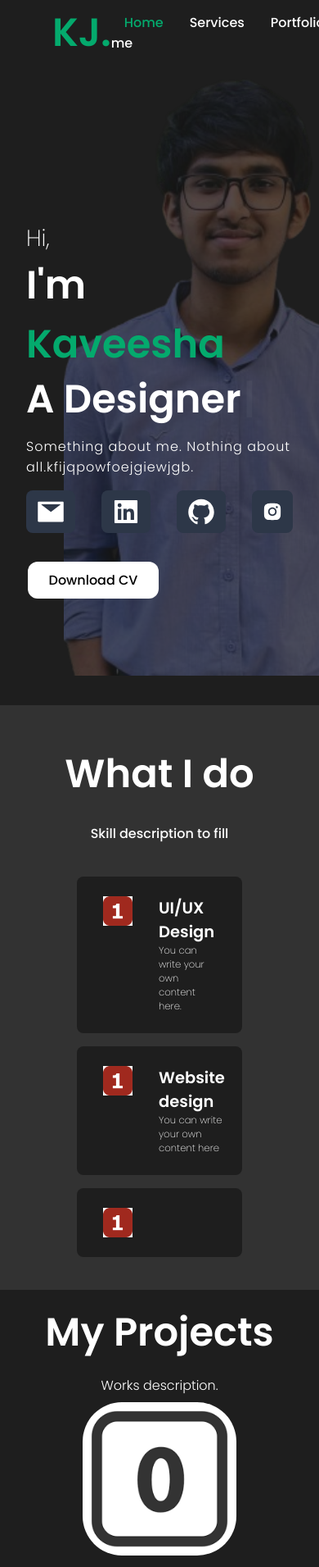
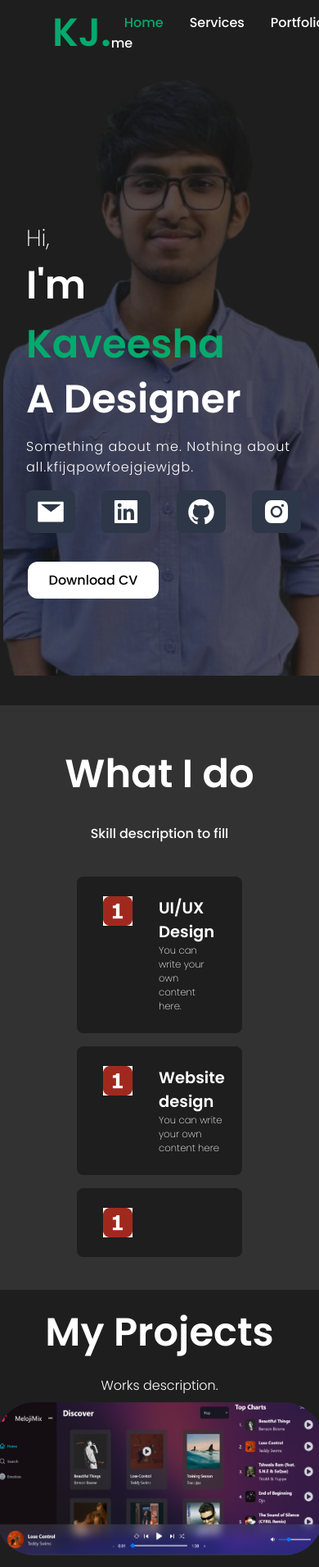
Before and after one commit to kavisha-jay/Portfolio, a React (Vite) app: page / in a window 390 px wide. Shown: the top 1911 px of the page at 82% size. Built offline with nearby package versions, Linux system fonts and the light colour scheme.

Commit message:
some adjustment of the profile picture

```diff
--- a/src/App.jsx
+++ b/src/App.jsx
@@ -20,7 +20,7 @@ function App() {
       <Skills/>
       <Works />
       <Contact/>
-      <Footer/>
+      {/* <Footer/> */}
     </>
   );
 }
--- a/src/components/Intro/intro.css
+++ b/src/components/Intro/intro.css
@@ -73,7 +73,7 @@
 }
 @media screen and (max-width: 480px) {
   .bg {
-    right: -20vw;
+    right: -1vw;
   }
 }
 @media screen and (max-width: 720px) {
--- a/src/components/Nav/NavBar.css
+++ b/src/components/Nav/NavBar.css
@@ -18,8 +18,6 @@
     font-size: xxx-large;
     font-weight: 800;
     color: #04AA6D;
-
-
     animation: slideRight 1s ease forwards;
 }
 
--- a/src/components/SocialMeadia/SocialButton.jsx
+++ b/src/components/SocialMeadia/SocialButton.jsx
@@ -12,8 +12,9 @@ const SocialButton = () => {
             <a href="https://github.com/kavisha-jay" target="_blank" rel="noopener noreferrer">
                <AiFillGithub className='social-icon' style={{'--i':3, color:"white"}} />
             </a>
-
-            <AiFillInstagram className='social-icon' style={{'--i':4}}/>
+            <a href="https://www.instagram.com/kaveesha.me/" target="_blank" rel="noopener noreferrer">
+            <AiFillInstagram className='social-icon' style={{'--i':4, color:"white"}}/>
+            </a>
         </div>
 
     );
--- a/src/components/Works/Works.css
+++ b/src/components/Works/Works.css
@@ -31,10 +31,11 @@
 }
 
 .worksImg{
-    object-fit: cover;
-    height: 20rem;
+
+    height: 15rem;
     margin:0.5rem;
     border-radius: 3rem;
+    width:25rem;
 }
 
 @media screen and (max-width:585px){
--- a/src/components/Works/Works.jsx
+++ b/src/components/Works/Works.jsx
@@ -1,13 +1,14 @@
 import React from 'react';
 import './Works.css';
 import zero from "../../Images/zero.png";
+import melo from "../../Images/Melo.png"
 const Works = () => {
   return (
      <section id="works">
         <h2 className="worksTitle">My Projects</h2>
         <span className="worksDes">Works description.</span>
         <div className="worksImgs">
-            <img src={zero} alt="" className="worksImg" />
+            <img src={melo} alt="" className="worksImg" />
             <img src={zero} alt="" className="worksImg" />
             <img src={zero} alt="" className="worksImg" />
             <img src={zero} alt="" className="worksImg" />
```
Also changed, not shown: src/Images/Melo.png (added).
